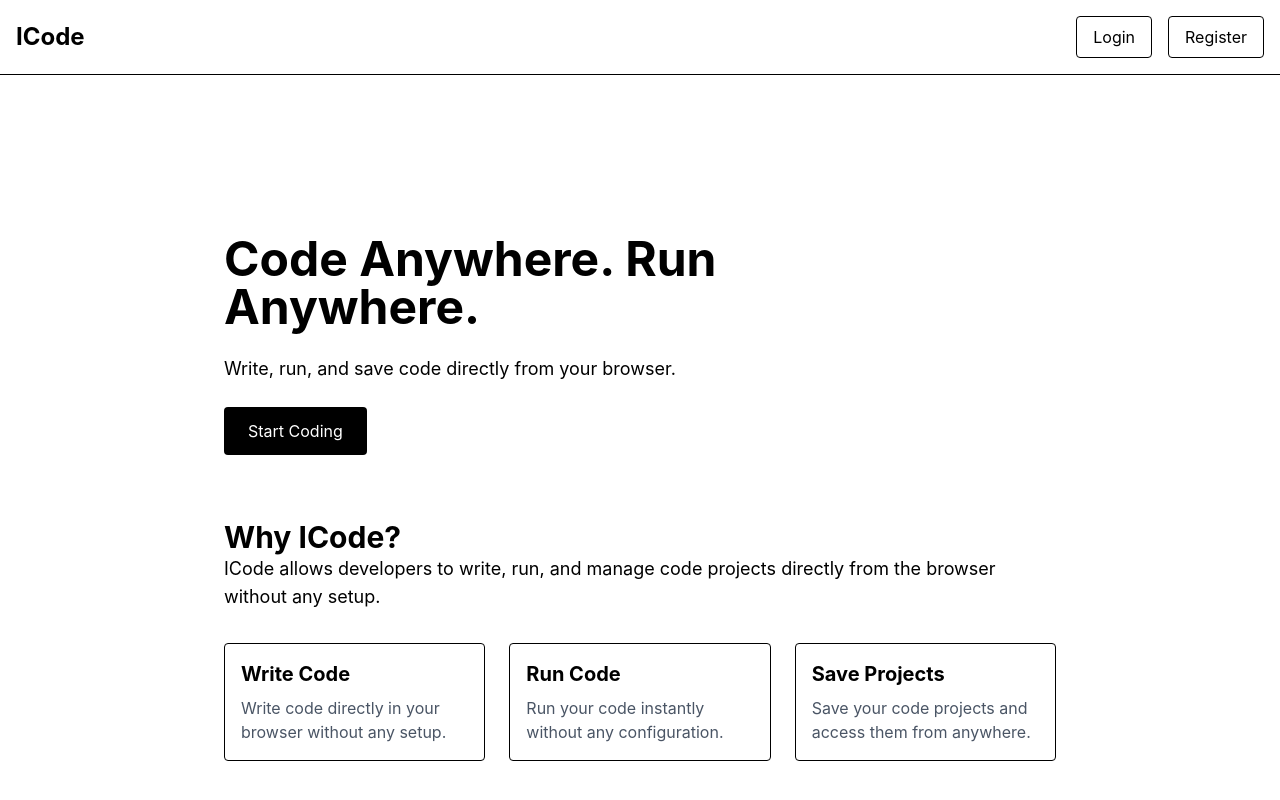
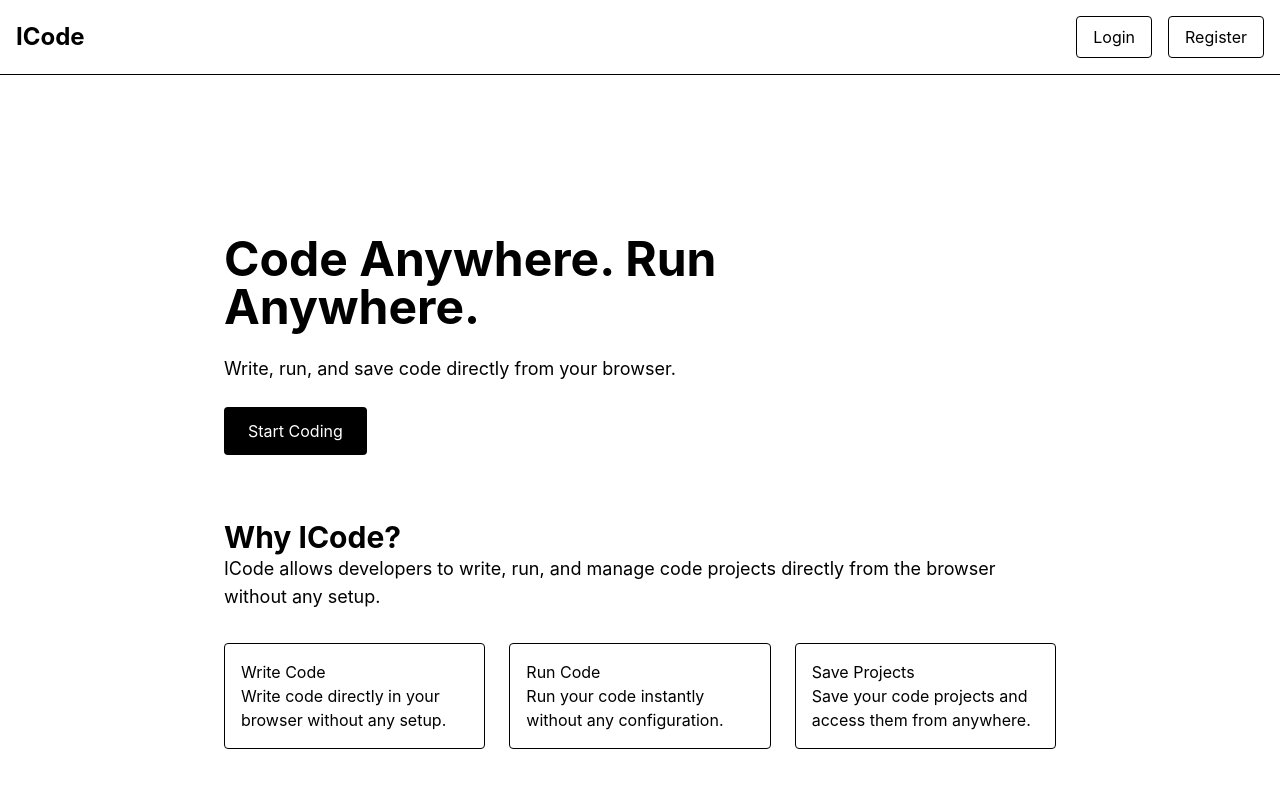
Before and after one commit to saudprashant2062/ICode, a React (Vite) app in the folder Frontend_ICode/: page / in a window 1280 px wide. Built offline with nearby package versions, Linux system fonts and the light colour scheme.

Commit message:
Added frontend and made some UI changes

```diff
--- /dev/null
+++ b/Frontend_ICode/src/components/FeatureCard.jsx
@@ -0,0 +1,8 @@
+export default function FeatureCard({ title, description }) {
+  return (
+    <div className="border p-4 rounded">
+      <h3>{title}</h3>
+      <p>{description}</p>
+    </div>
+  );
+}
--- a/Frontend_ICode/src/pages/Landing.jsx
+++ b/Frontend_ICode/src/pages/Landing.jsx
@@ -1,6 +1,7 @@
 import { Link } from "react-router-dom";
 import Navbar from "../components/Navbar";
 import Section from "../components/Section";
+import FeatureCard from "../components/FeatureCard";
 export default function Landing() {
 
   const features = [
@@ -21,6 +22,7 @@ export default function Landing() {
     <>
       <Navbar title="ICode" />
       <main className="max-w-4xl mx-auto p-8 mt-32">
+
   <div className="space-y-6 max-w-2xl">
   <h1 className="text-5xl font-bold">
     Code Anywhere. Run Anywhere.
@@ -47,15 +49,10 @@ export default function Landing() {
 
   <div className="grid grid-cols-3 gap-6 mt-8">
     {features.map((feature) => (
-      <div className="border p-4 rounded" key={feature.title}>
-
-        <h3 className="font-bold text-xl">
-          {feature.title}
-        </h3>
-        <p className="mt-2 text-gray-600">
-          {feature.description}
-        </p>
-        </div>
+        <FeatureCard
+        key={feature.title}
+        title={feature.title}
+         description={feature.description} />
 
     ))}
 
```
